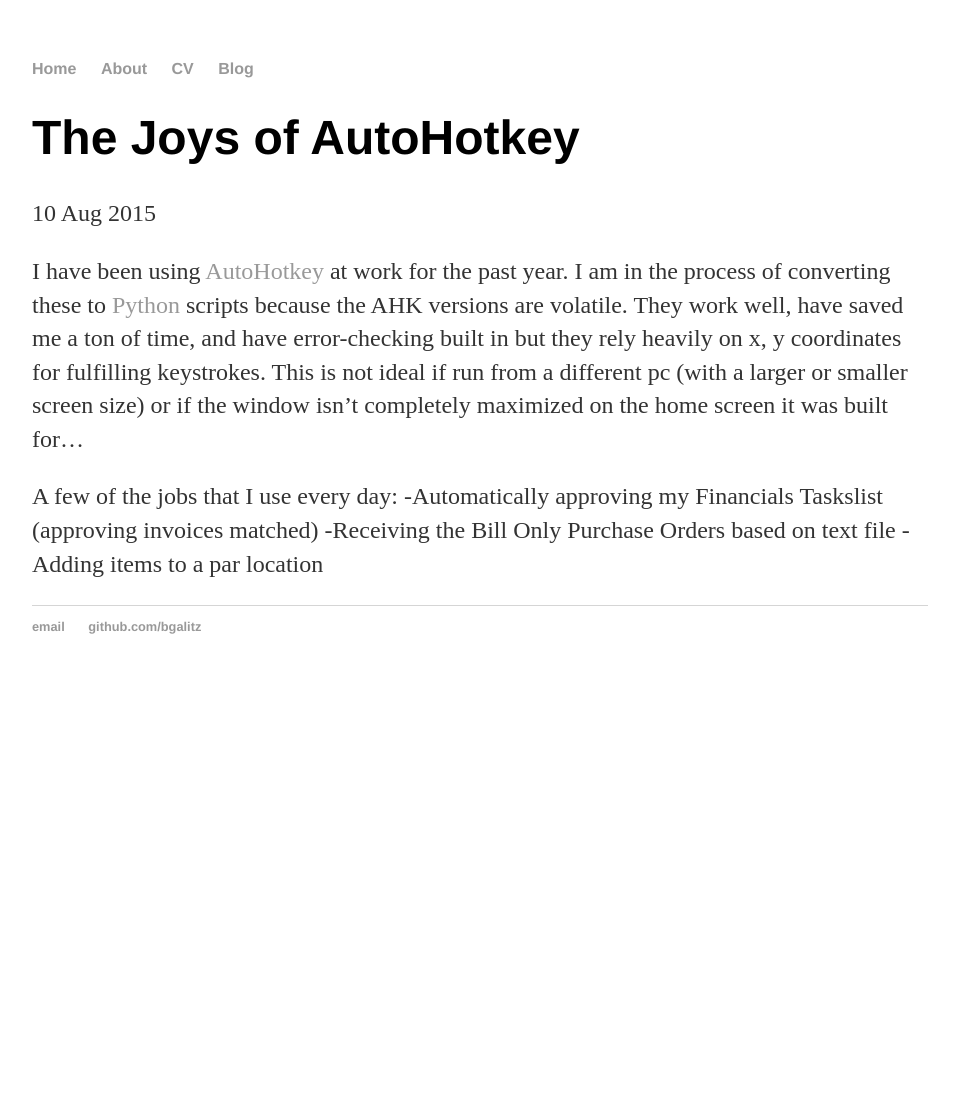
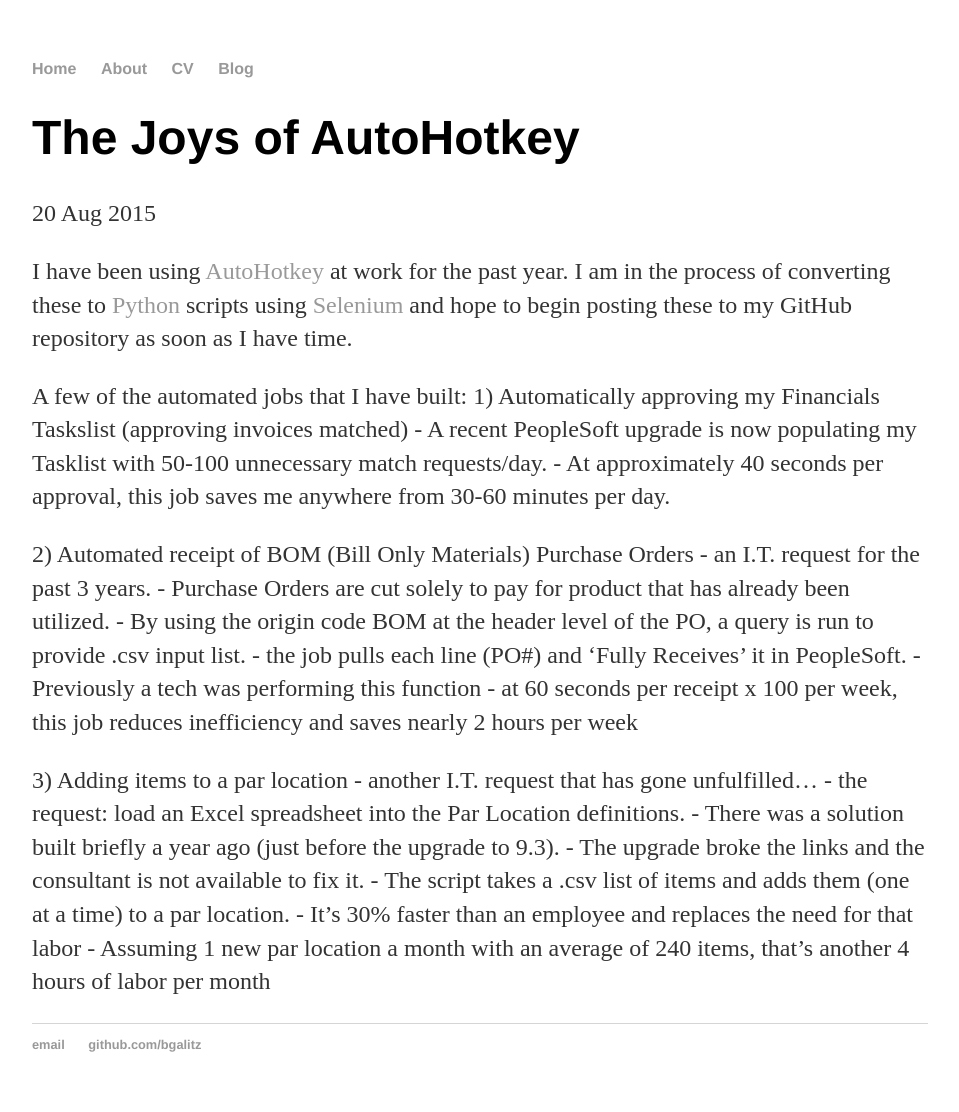
Before and after one commit to bgalitz/bgalitz.github.io, a Jekyll site: the page built from _posts/2015-08-20-ahk.md, in a window 1280 px wide. Shown: the whole page, without its empty margins (160-1119 px from the left). Built offline with Jekyll 4.4.1, drawn with Linux system fonts in a browser that asks for light colours; before the commit the page ends 900 px from its top, so only the background shows below that.

Commit message:
Update 2015-08-20-ahk.md
rough draft - added some bullet points but need more concrete data

```diff
--- a/_posts/2015-08-20-ahk.md
+++ b/_posts/2015-08-20-ahk.md
@@ -1,12 +1,29 @@
 ---
 layout: post
 title: "The Joys of AutoHotkey"
-date: 2015-08-10
+date: 2015-08-20
 ---
 
-I have been using [AutoHotkey](http://www.autohotkey.com/) at work for the past year. I am in the process of converting these to [Python](https://www.python.org/) scripts because the AHK versions are volatile. They work well, have saved me a ton of time, and have error-checking built in but they rely heavily on x, y coordinates for fulfilling keystrokes. This is not ideal if run from a different pc (with a larger or smaller screen size) or if the window isn't completely maximized on the home screen it was built for...
+I have been using [AutoHotkey](http://www.autohotkey.com/) at work for the past year. I am in the process of converting these to [Python](https://www.python.org/) scripts using [Selenium](http://docs.seleniumhq.org/) and hope to begin posting these to my GitHub repository as soon as I have time.
 
-A few of the jobs that I use every day:
--Automatically approving my Financials Taskslist (approving invoices matched)
--Receiving the Bill Only Purchase Orders based on text file
--Adding items to a par location
+A few of the automated jobs that I have built:
+1) Automatically approving my Financials Taskslist (approving invoices matched)
+    - A recent PeopleSoft upgrade is now populating my Tasklist with 50-100 unnecessary match requests/day.
+    - At approximately 40 seconds per approval, this job saves me anywhere from 30-60 minutes per day.
+
+2) Automated receipt of BOM (Bill Only Materials) Purchase Orders
+    - an I.T. request for the past 3 years.
+    - Purchase Orders are cut solely to pay for product that has already been utilized.
+    - By using the origin code BOM at the header level of the PO, a query is run to provide .csv input list.
+    - the job pulls each line (PO#) and 'Fully Receives' it in PeopleSoft.
+    - Previously a tech was performing this function
+    - at 60 seconds per receipt x 100 per week, this job reduces inefficiency and saves nearly 2 hours per week
+
+3) Adding items to a par location
+    - another I.T. request that has gone unfulfilled...
+    - the request: load an Excel spreadsheet into the Par Location definitions.
+    - There was a solution built briefly a year ago (just before the upgrade to 9.3).
+    - The upgrade broke the links and the consultant is not available to fix it.
+    - The script takes a .csv list of items and adds them (one at a time) to a par location.
+    - It's 30% faster than an employee and replaces the need for that labor
+    - Assuming 1 new par location a month with an average of 240 items, that's another 4 hours of labor per month
```
